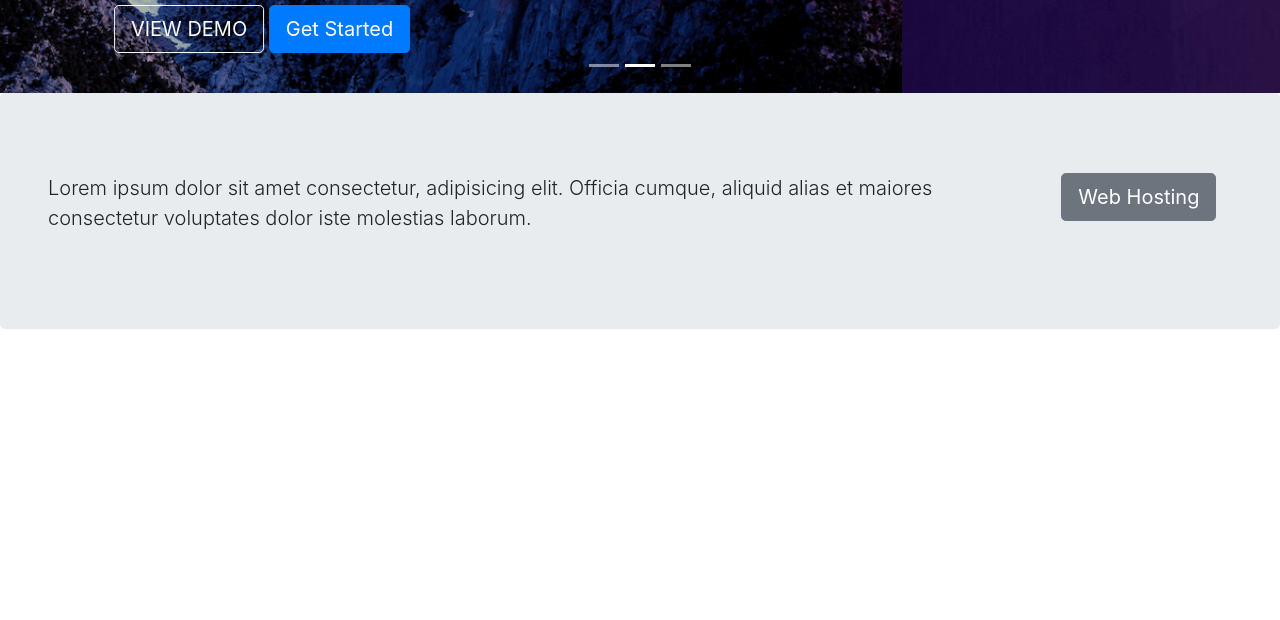
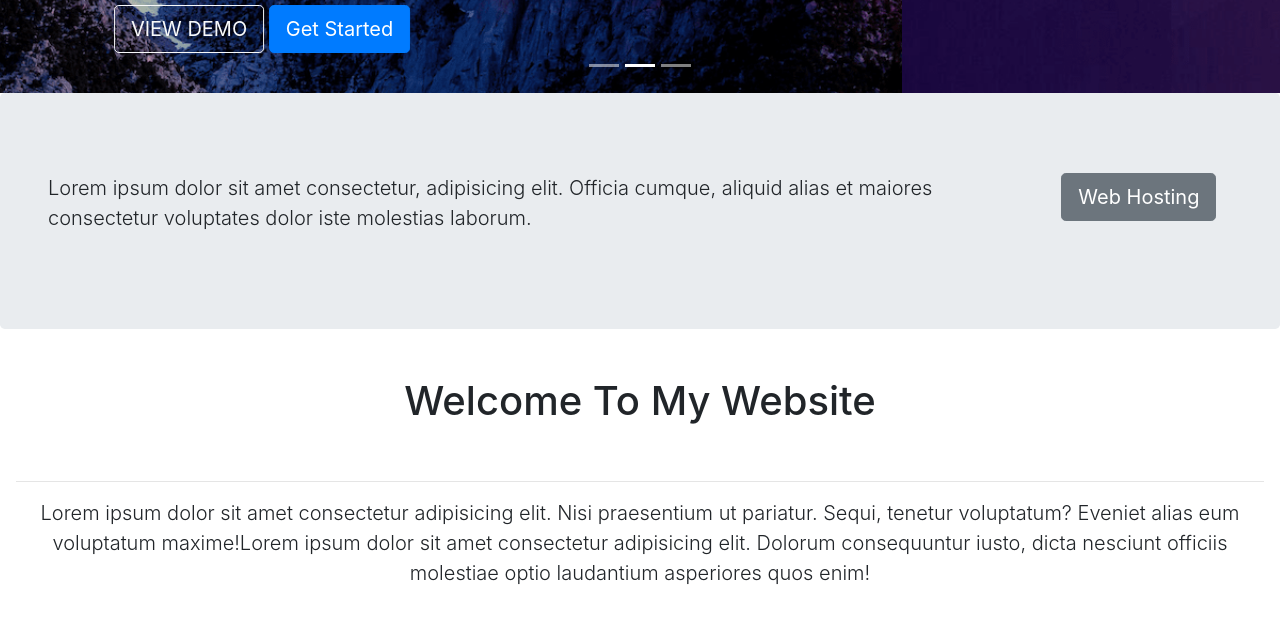
Before and after one commit to mahadihasan1555/Responsive-Bootstrap-Website, a plain HTML site: page index.html in a window 1280 px wide. Shown: the part 638-1258 px from the top of the page. Before the commit the page ends 999 px from the top, so only its background shows below. Drawn offline with nearby package versions, Linux system fonts and the light colour scheme.

Commit message:
finished welcome section

```diff
--- a/index.html
+++ b/index.html
@@ -87,7 +87,17 @@
 
 
 <!--- Welcome Section -->
-
+<div class="container-fluid padding">
+	<div class="row welcome text-center">
+		<div class="col-12">
+			<h1 class="display4">Welcome To My Website</h1>
+		</div>
+		<div class="col-12">
+			<hr>
+			<p class="lead">Lorem ipsum dolor sit amet consectetur adipisicing elit. Nisi praesentium ut pariatur. Sequi, tenetur voluptatum? Eveniet alias eum voluptatum maxime!Lorem ipsum dolor sit amet consectetur adipisicing elit. Dolorum consequuntur iusto, dicta nesciunt officiis molestiae optio laudantium asperiores quos enim!</p>
+		</div>
+	</div>
+</div>
 
 <!--- Three Column Section -->
 
```
